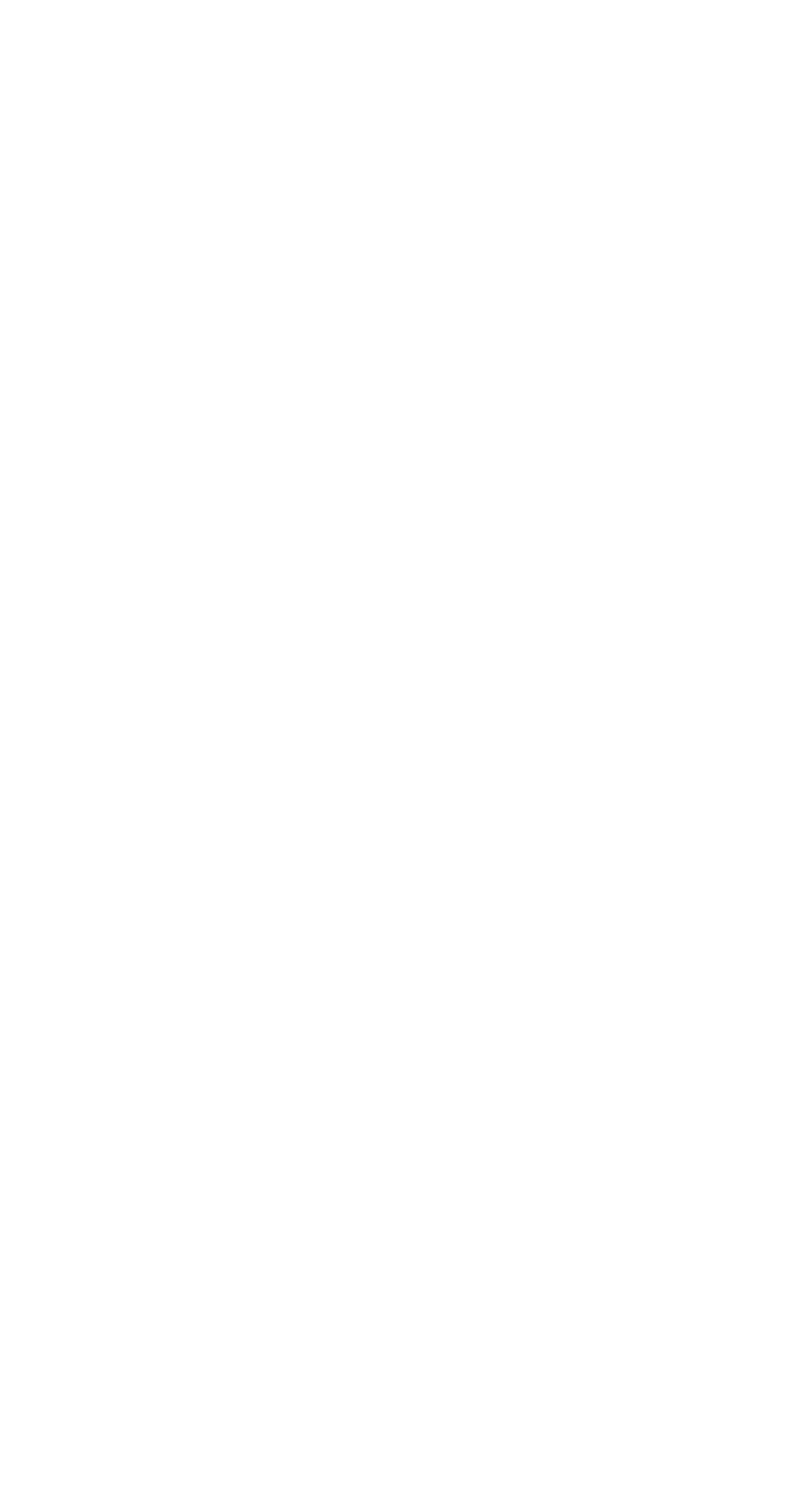
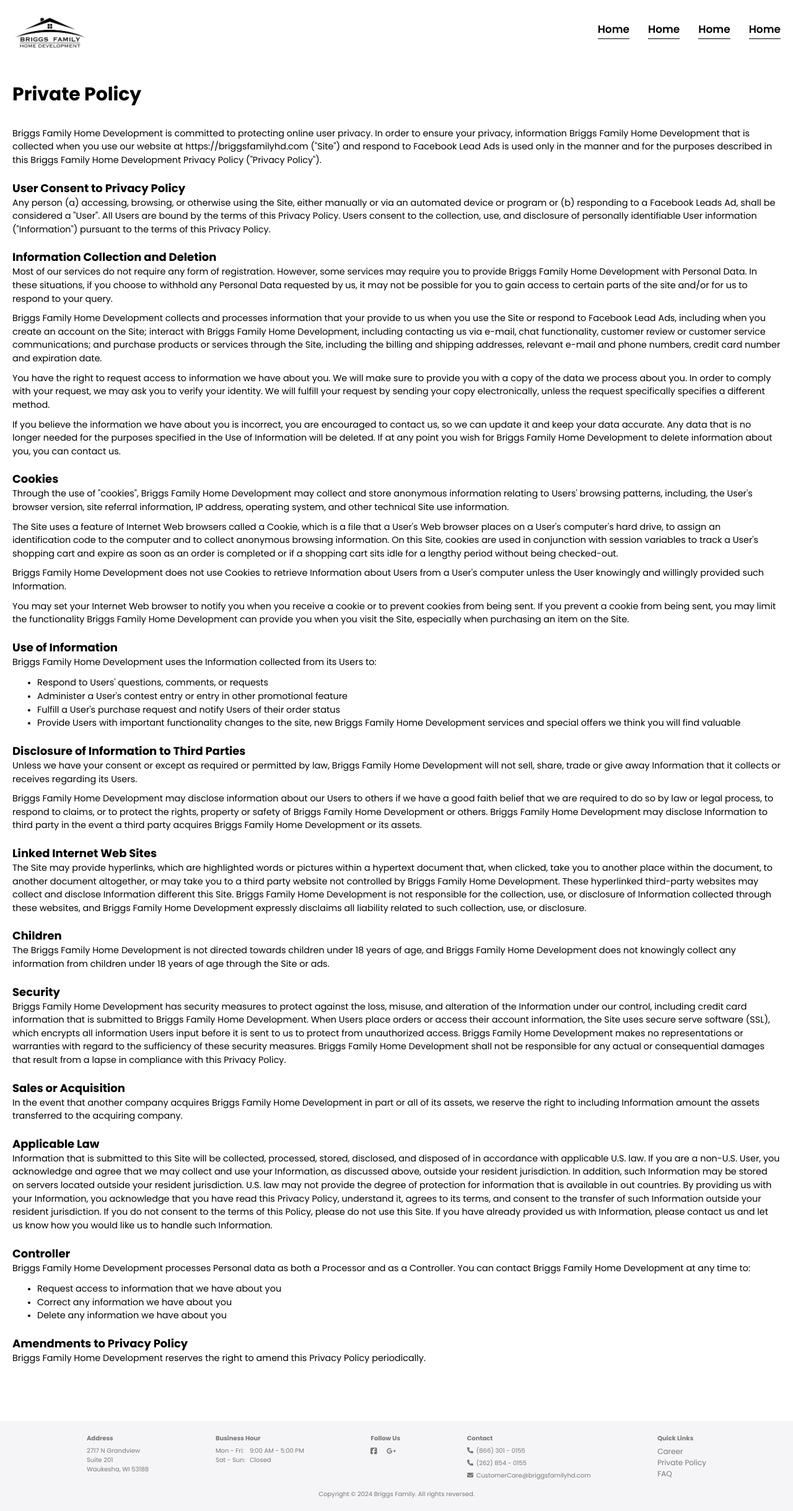
Before and after one commit to swe-thinhnguyen1701/briggs-family, a React (Vite) app: page /private-policy in a window 1280 px wide. Before the commit this address had no page. Shown: the whole page at 62% size. Before the commit the page ends 800 px from the top, so only its background shows below. Built offline with nearby package versions, Linux system fonts and the light colour scheme.

Commit message:
update hompage and add new styling for policy page

```diff
--- a/src/components/Footer.jsx
+++ b/src/components/Footer.jsx
@@ -57,6 +57,14 @@
                         </a>
                     </div>
                 </li>
+                <li className="list-item">
+                    <h4 className="footer-title">Quick Links</h4>
+                    <div className="footer-info">
+                        <Link to="/career" className="link">Career</Link>
+                        <a href="/private-policy" className="link">Private Policy</a>
+                        <Link to="/faq" className="link">FAQ</Link>
+                    </div>
+                </li>
             </ul>
             <div className="copyright">
                 <span>Copyright © 2024 Briggs Family. All rights reversed.</span>
--- a/src/index.css
+++ b/src/index.css
@@ -229,6 +229,7 @@
   z-index: 2;
   width: 100%;
   backdrop-filter: blur(5px);
+  background-color: rgba(255, 255, 255, 0.75);
   /* padding: 10px 0; */
 }
 
@@ -251,6 +252,7 @@
     height: auto;
     width: auto;
     background-color: transparent;
+    padding-top: 0;
   }
 
   .nav-right .menu .menu-item {
@@ -289,6 +291,12 @@
   min-height: 100vh;
   max-width: var(--max-width);
   margin: 0 auto;
+}
+
+@media screen and (min-width: 768px){
+  main {
+    padding-top: 100px;
+  }
 }
 
 /* footer */
@@ -369,7 +377,44 @@
   }
 }
 
+/* policy page */
+.policy-page {
+  margin-bottom: 50px;
+  padding: 10px;
+}
+
+.policy-page h1 {
+  margin-top: 10px;
+  margin-bottom: 30px;
+}
+
+.policy-page h4 {
+  font-size: 1.8rem;
+}
+
+.policy-page section{
+  margin-bottom: 20px;
+}
+
+.policy-page section p {
+  margin-bottom: 10px;
+}
+
+.policy-page section p:last-child{
+  margin-bottom: 0;
+}
+
+@media screen and (min-width: 768px){
+  .policy-page{
+    padding: 20px;
+  }
+}
+
 /* home page */
+.home-page section {
+  margin-bottom: 100px;
+}
+
 .hero .background {
   position: absolute;
   object-fit: cover;
@@ -395,6 +440,7 @@
 
 .hero {
   padding-top: 40px;
+  margin-bottom: 50px;
 }
 
 .hero .container {
@@ -418,7 +464,7 @@
 
 .hero .container .contact-link {
   color: var(--white-clr);
-  margin-top:40px;
+  margin-top: 40px;
   font-weight: 600;
 
   span {
@@ -436,7 +482,7 @@
 
 
 @media screen and (min-width: 768px) {
-  .hero::before{
+  .hero::before {
     /* height: 56.25vw; */
     height: 478px;
   }
@@ -454,21 +500,57 @@
   .hero .container h2 {
     font-size: 4rem;
   }
+
+  .hero {
+    font-weight: 600;
+    margin-bottom: 100px;
+  }
 }
 
-@media screen and (min-width: 850px){
-  .hero::before, .hero .container{
+@media screen and (min-width: 850px) {
+
+  .hero::before,
+  .hero .container {
     height: 56.25vw;
   }
 }
 
-@media screen and (min-width: 1400px){
-  .hero .container{
+@media screen and (min-width: 1400px) {
+  .hero .container {
     font-size: 2.3rem;
   }
 
-  .hero .container h2{
+  .hero .container h2 {
     font-size: 5rem;
+  }
+}
+
+/* video section */
+.video-container h3 {
+  margin-bottom: 20px;
+  text-align: center;
+}
+
+.video-container iframe {
+  width: 100%;
+  height: 56.25vw;
+  max-height: 500px;
+  border: 0;
+  border-radius: 25px;
+  box-shadow: 0 0 10px rgba(159, 156, 156, 0.491);
+}
+
+@media screen and (min-width: 1024px){
+  .video-container{
+    display: flex;
+    align-items: center;
+    gap: 20px;
+  }
+
+  .video-container h3 {
+    margin-bottom: 0;
+    font-size: 3rem;
+    flex-shrink: 1.5;
   }
 }
 
--- a/src/main.jsx
+++ b/src/main.jsx
@@ -6,6 +6,7 @@
 
 import HomePage from './pages/HomePage.jsx';
 import ErrorPage from './pages/ErrorPage.jsx';
+import PolicyPage from './pages/PolicyPage.jsx';
 
 const router = createBrowserRouter([
   {
@@ -17,6 +18,10 @@
         index: true,
         element: <HomePage />,
       },
+      {
+        path: '/private-policy',
+        element: <PolicyPage />,
+      },
     ],
   },
 ]);
--- a/src/pages/HomePage.jsx
+++ b/src/pages/HomePage.jsx
@@ -4,7 +4,7 @@
 
 function HomePage() {
     return (
-        <article>
+        <article className="home-page">
             <section className="hero">
                 <div className="container">
                     <h2>professional property loss management</h2>
@@ -18,6 +18,32 @@
                     </div>
                 </div>
             </section>
+            <section className="video-container">
+                <h3>Get a behind-the-scenes look at our workplace. We’d love to share it with you!</h3>
+                <iframe
+                    src="https://player.vimeo.com/video/400254018"></iframe>
+            </section>
+            <section>
+                <div className="message">
+                    <h3>We Make Roofing in The Midwest Easy!</h3>
+                    <p>We're a Family Business</p>
+                    <p>Choosing the right roof for you home can be stressful. You feel pressure to make all sorts of decisions. Possibly the most important choice you make is who you trust to become your contractor.
+                    </p>
+                    <p>Based in Oregon, WI, Briggs Family Home Development, LLC has over 10 years experience in the home remodeling industry. We're experienced roofing and remodeling contractors who are passionate about making your dreams come true.</p>
+                    <p>Our clients come back time and time again because we take the hassle out of renovations. The Kenosha, Oregon, Muskego, Ozaukee County and all of Wisconsin and the Midwest community appreciates our:</p>
+                    <ul className="list">
+                        <li className="list-item">Customer service
+                        </li>
+                        <li className="list-item">
+                            Cleanliness
+                        </li>
+                        <li className="list-item">Value for the money</li>
+                        <li className="list-item">Organization</li>
+                        <li className="list-item">Timeliness</li>
+                    </ul>
+                    <p>Call <a href="tel:+18663010155" className="link">866-301-0155</a> now for a free estimate on your roofing or remodeling project in Oregon, Kenosha, or the surrounding Midwest areas.</p>
+                </div>
+            </section>
         </article>
     )
 }
```
Also changed, not shown: src/assets/Briggs-img-1.webp (added).
